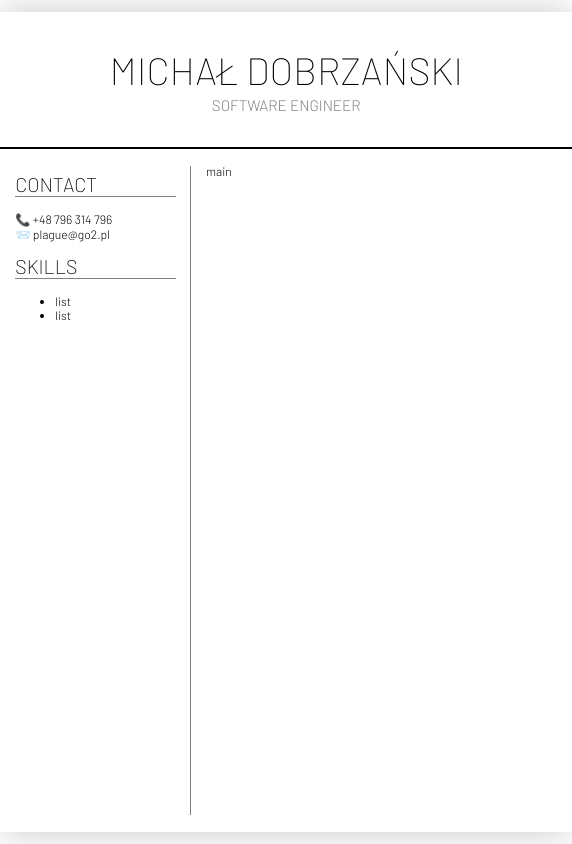
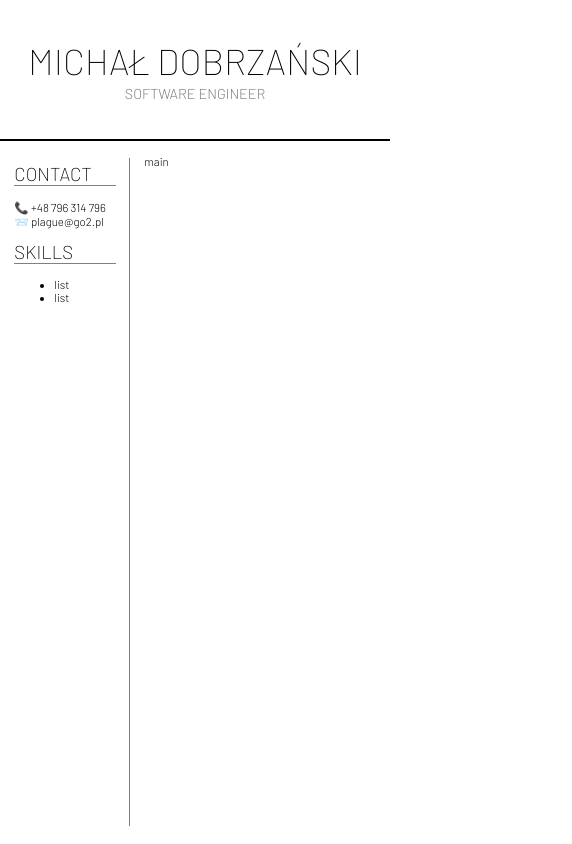
Before and after one commit to gnatogryz/resume, a React (Create React App) app: page / in a window 390 px wide. Shown: the whole page, 572 px wide, since content can reach past the window. Built offline with nearby package versions, Linux system fonts and the light colour scheme.

Commit message:
some reactiveness

```diff
--- a/src/Resume.scss
+++ b/src/Resume.scss
@@ -10,7 +10,7 @@
 		width: calc(100vh * (210 / 297) - 2em);
 	}
 
-	@media only print {
+	@media print, screen and (max-width: 768px) {
 		@page {
 			size: A4 portrait;
 		}
@@ -25,7 +25,12 @@
 .resume-container {
 	@media only screen {
 		box-shadow: #c8c8c8 0em 0em 3em;
+
 		margin: 1em 0;
+
+		@media only screen and (max-width: 768px) {
+			margin: 0;
+		}
 	}
 	@media only print {
 		margin: 0;
--- a/src/index.scss
+++ b/src/index.scss
@@ -1,11 +1,14 @@
 @import url('https://fonts.googleapis.com/css2?family=Barlow:wght@100;200;300;400;500;800&display=swap');
 
 :root {
-	font-size: 1.8vh;
+	font-size: 1.7vh;
 }
 
 body {
-	overflow-y: scroll;
+	@media screen and (min-width: 769px) {
+		overflow-y: scroll;
+	}
+
 	margin: 0;
 	padding: 0;
 	font-family: 'Barlow', -apple-system, BlinkMacSystemFont, 'Segoe UI', 'Roboto', 'Oxygen', 'Ubuntu', 'Cantarell', 'Fira Sans', 'Droid Sans', 'Helvetica Neue',
```
